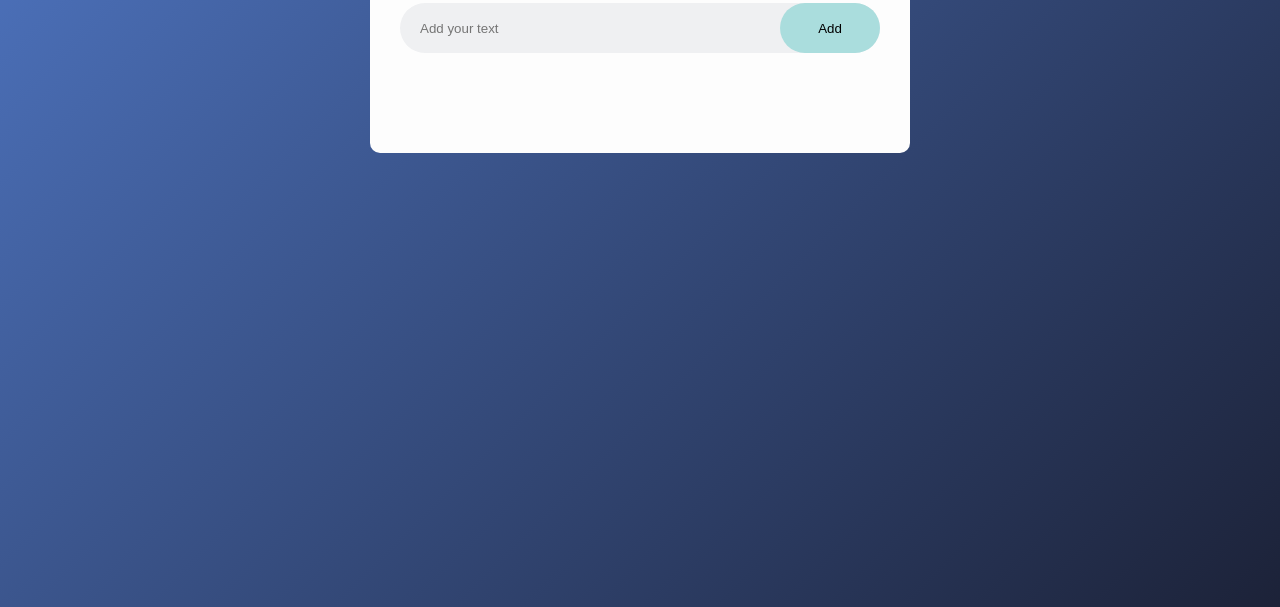
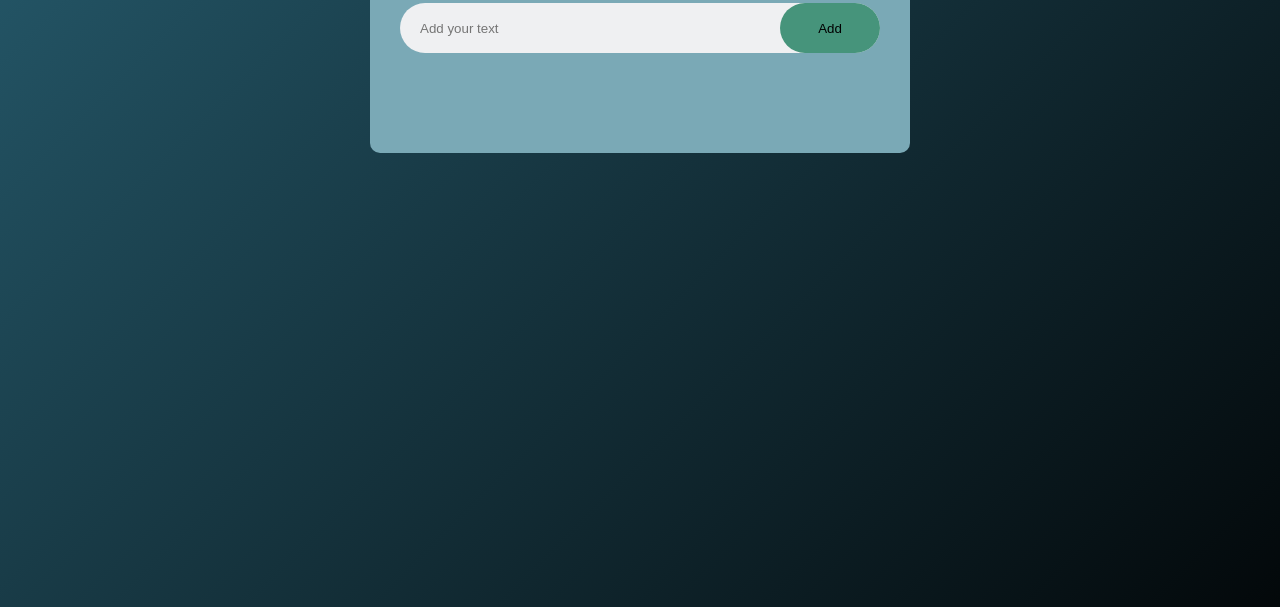
Before and after one commit to festusonly/to-do-list, a plain HTML site: page index.html in a window 1280 px wide. Shown: the part 193-800 px from the top of the page. Drawn offline with Linux system fonts and the light colour scheme.

Commit message:
Update style.css

```diff
--- a/style.css
+++ b/style.css
@@ -7,15 +7,16 @@
 .container{
     width: 100%;
     min-height: 100vh;
-    background: linear-gradient(135deg, #4f76c3, #1c2238);
+    background: linear-gradient(135deg, #265b6d, #03080a);
     padding: 10px;
 }
+
 .todo-app{
     min-height: 100px;
 
     width: 100%;
     max-width: 540px;
-    background: rgb(253, 253, 253);
+    background: rgb(122, 169, 182);
     margin: 100px auto 20px;
     padding: 40px 30px 70px;
     border-radius: 10px;
@@ -52,13 +53,13 @@ input{
 button{
     height: 50px;
     width: 100px;
-    background-color: rgb(170, 221, 221);
+    background-color: rgb(70, 148, 123);
     border: none;
     border-radius: 30px;
     cursor: pointer;
 
 }
-button:hover {background-color: #8cc38e;}
+button:hover {background-color: #0e300f;}
 button:active  {
     background-color: #3e8e41;
     box-shadow: 0 5px #666;
```
